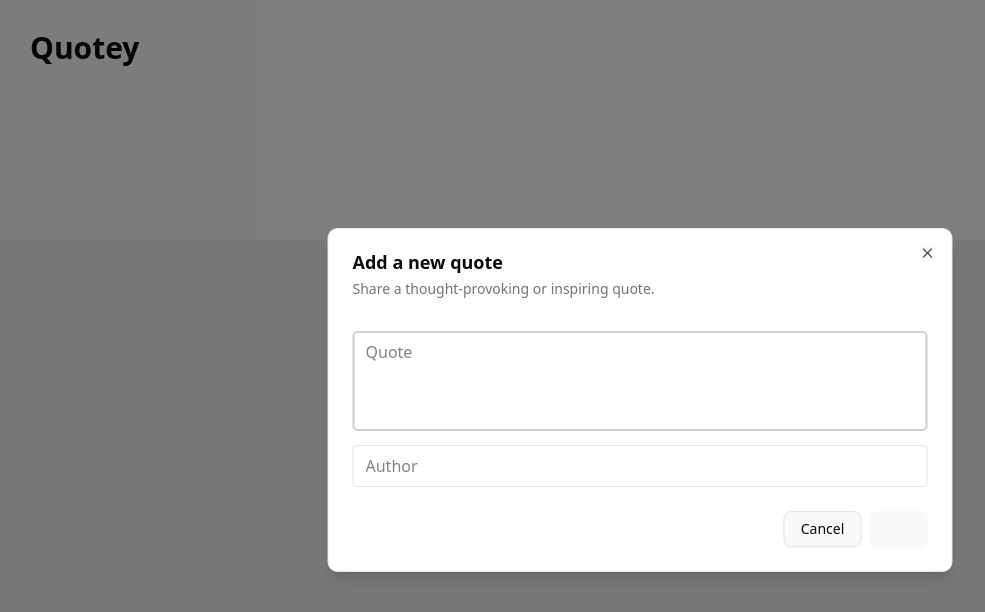
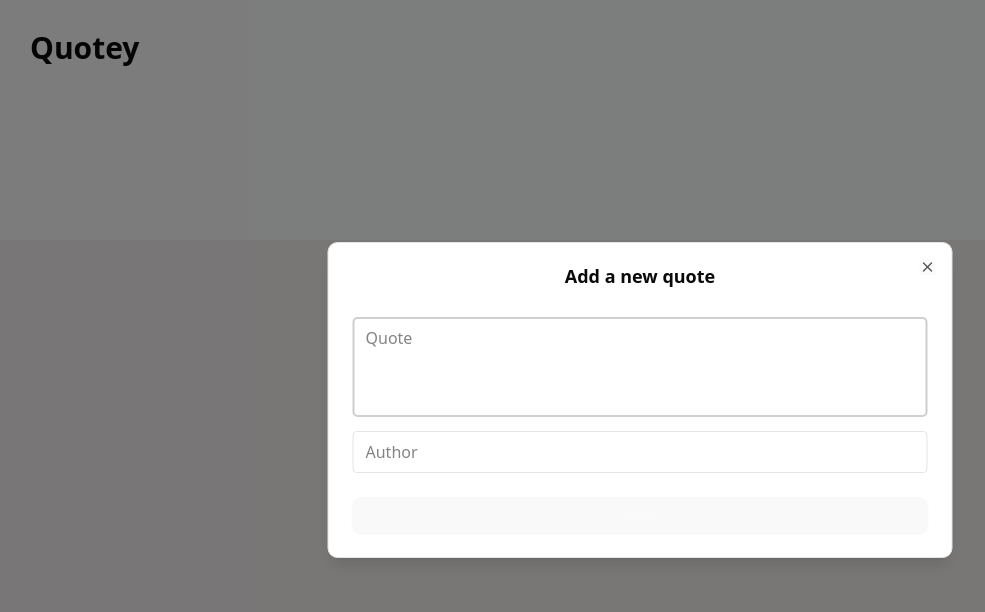
Before and after one commit to ali-ayad/Quotey, a React (Vite) app: page / in a window 1280 px wide. Both pictures are taken after a click on the button "Add Quote". Shown: the top 612 px of the page, without its empty margins (0-985 px from the left). Built offline with nearby package versions, Linux system fonts and the light colour scheme.

Commit message:
style: improve input modal UI and spacing

```diff
--- a/src/components/AddModel.tsx
+++ b/src/components/AddModel.tsx
@@ -48,10 +48,8 @@ export function AddQuote({ onAdd }: AddQuoteProps) {
 
       <DialogContent className="sm:max-w-[625px]">
         <DialogHeader>
-          <DialogTitle>Add a new quote</DialogTitle>
-          <DialogDescription>
-            Share a thought-provoking or inspiring quote.
-          </DialogDescription>
+          <DialogTitle className="text-center">Add a new quote</DialogTitle>
+
         </DialogHeader>
 
         <div className="mt-4 space-y-2">
@@ -70,11 +68,9 @@ export function AddQuote({ onAdd }: AddQuoteProps) {
             className="w-full border px-3 py-2 rounded"
           />
 
-          <div className="flex justify-end gap-2 pt-4">
-            <DialogClose asChild>
-              <Button variant="outline">Cancel</Button>
-            </DialogClose>
-            <DialogClose asChild>
+          <div className="flex w-full gap-2 pt-4">
+
+            <DialogClose asChild className="w-full">
               <Button onClick={handleAddQuote}>Add</Button>
             </DialogClose>
           </div>
```
